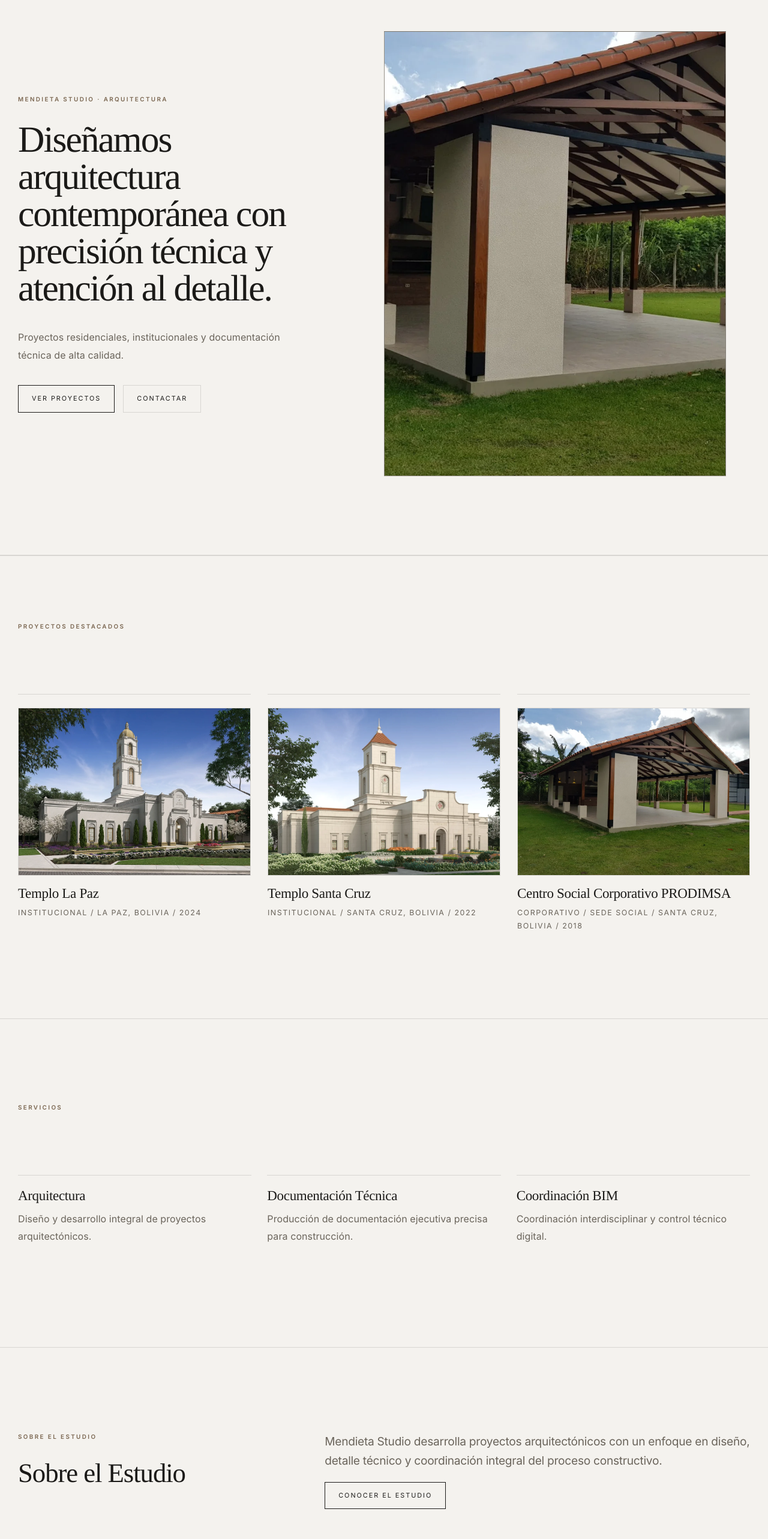
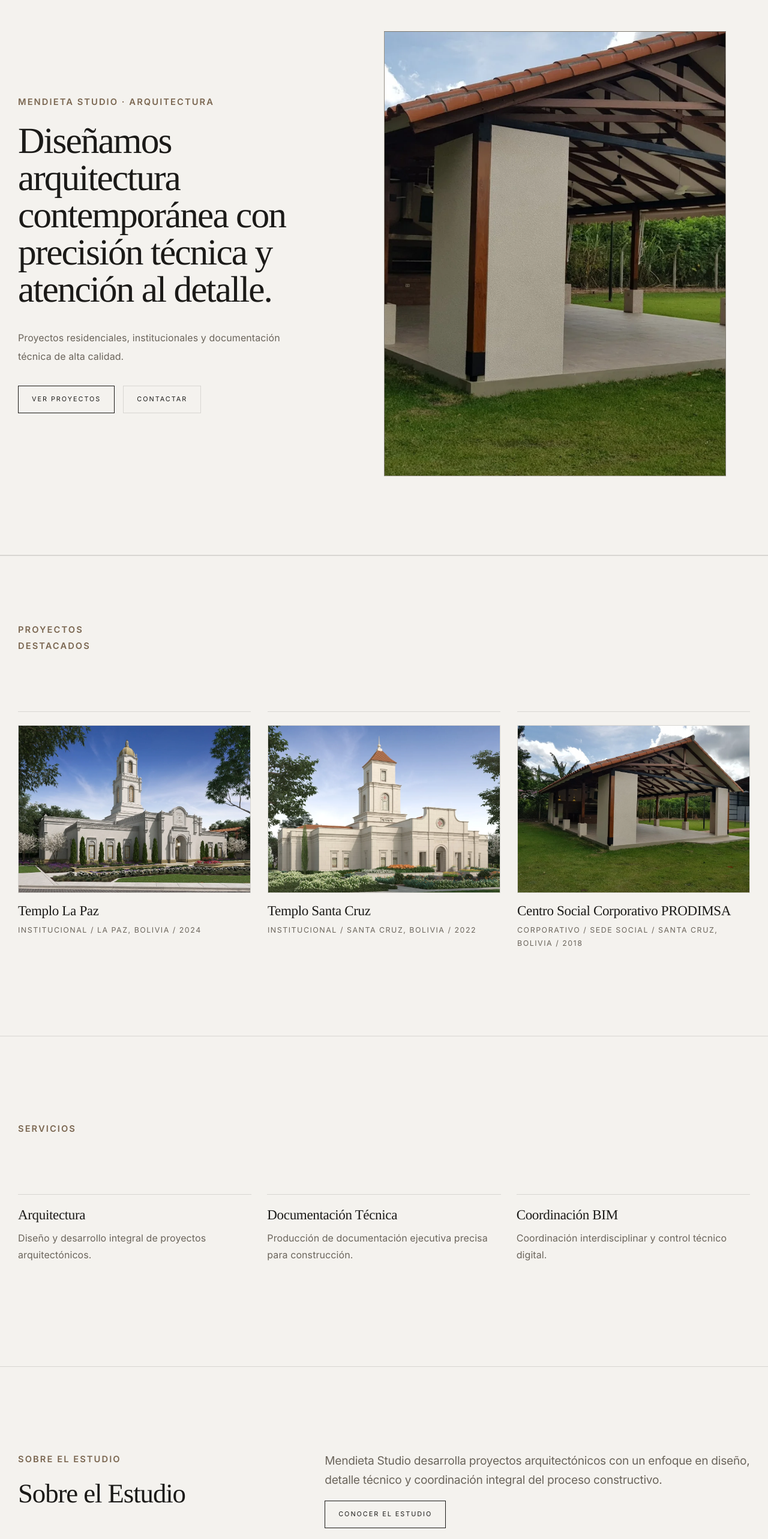
Before and after one commit to richimenvic/mendieta-studio-web, a React (Vite) app: page / in a window 1280 px wide. Shown: the part 190-2756 px from the top of the page at 60% size. Built offline with nearby package versions, Linux system fonts and the light colour scheme.

Commit message:
Aumenta visibilidad de textos destacados en la portada

```diff
--- a/src/pages/Home.jsx
+++ b/src/pages/Home.jsx
@@ -9,7 +9,7 @@ export default function Home() {
       <section className="hero hero-editorial">
         <div className="wrap hero-grid home-hero-grid">
           <div>
-            <div className="kicker">Mendieta Studio · Arquitectura</div>
+            <div className="kicker home-kicker">Mendieta Studio · Arquitectura</div>
             <h1 className="home-hero-title">Diseñamos arquitectura contemporánea con precisión técnica y atención al detalle.</h1>
             <p className="lead">Proyectos residenciales, institucionales y documentación técnica de alta calidad.</p>
             <div className="home-hero-actions">
@@ -26,7 +26,7 @@ export default function Home() {
       <section className="section section-featured">
         <div className="wrap">
           <div className="section-head">
-            <div className="kicker">Proyectos destacados</div>
+            <div className="kicker home-kicker">Proyectos destacados</div>
           </div>
           <div className="home-project-grid">
             {homeFeaturedProjects.map((project) => (
@@ -49,7 +49,7 @@ export default function Home() {
       <section className="section">
         <div className="wrap">
           <div className="section-head">
-            <div className="kicker">Servicios</div>
+            <div className="kicker home-kicker">Servicios</div>
           </div>
           <div className="home-services-grid">
             <article className="box home-service-card"><h3>Arquitectura</h3><p>Diseño y desarrollo integral de proyectos arquitectónicos.</p></article>
@@ -62,7 +62,7 @@ export default function Home() {
       <section className="section">
         <div className="wrap home-about-grid">
           <div>
-            <div className="kicker">Sobre el Estudio</div>
+            <div className="kicker home-kicker">Sobre el Estudio</div>
             <h2>Sobre el Estudio</h2>
           </div>
           <div>
--- a/src/styles.css
+++ b/src/styles.css
@@ -58,6 +58,13 @@ a{color:inherit;text-decoration:none}
   letter-spacing:.24em;
   text-transform:uppercase;
   margin-bottom:26px;
+}
+
+
+.home-kicker{
+  font-size:clamp(.82rem,1.15vw,.98rem);
+  letter-spacing:.14em;
+  margin-bottom:20px;
 }
 
 h1,h2,h3,p{margin-top:0}
```
